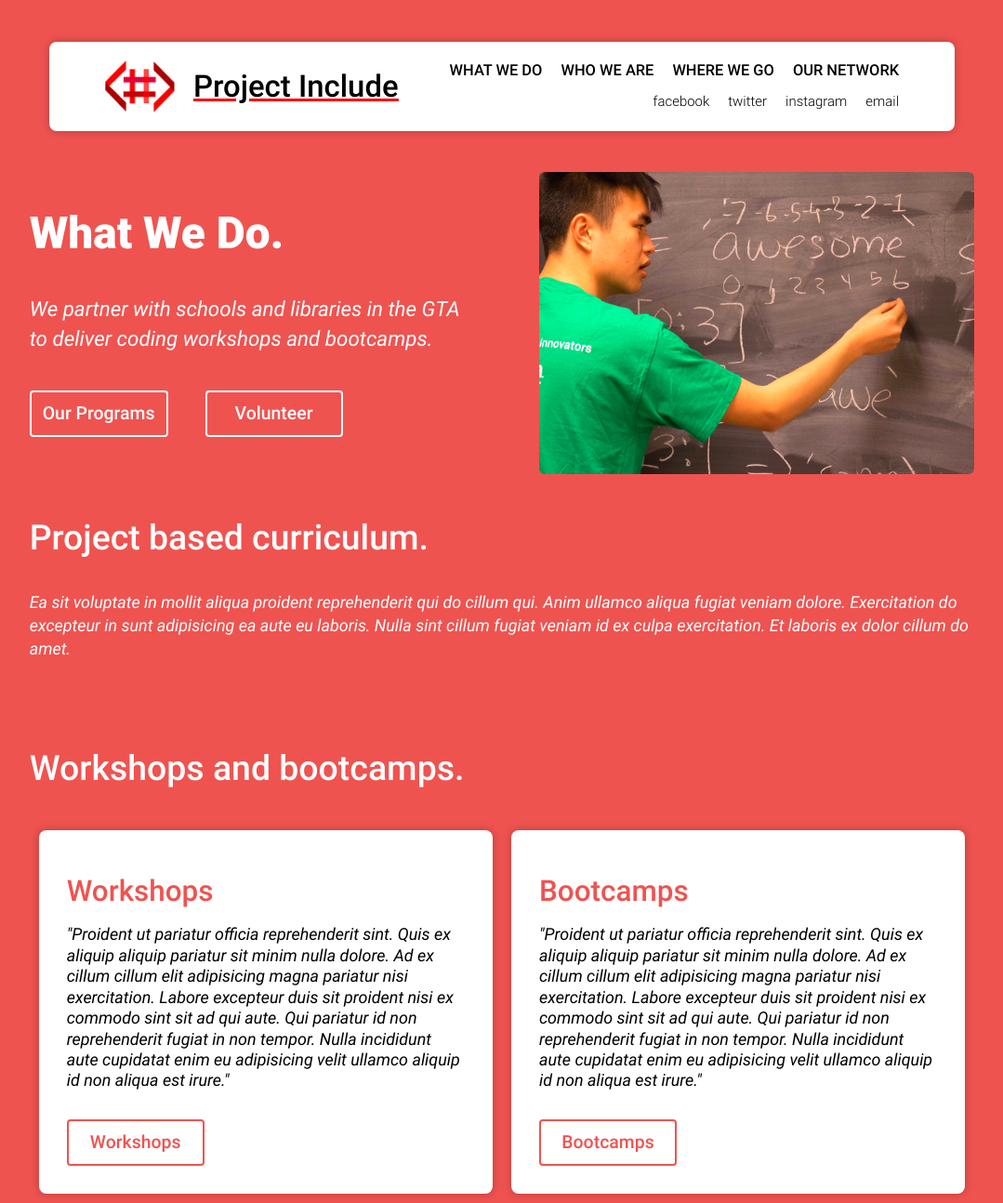
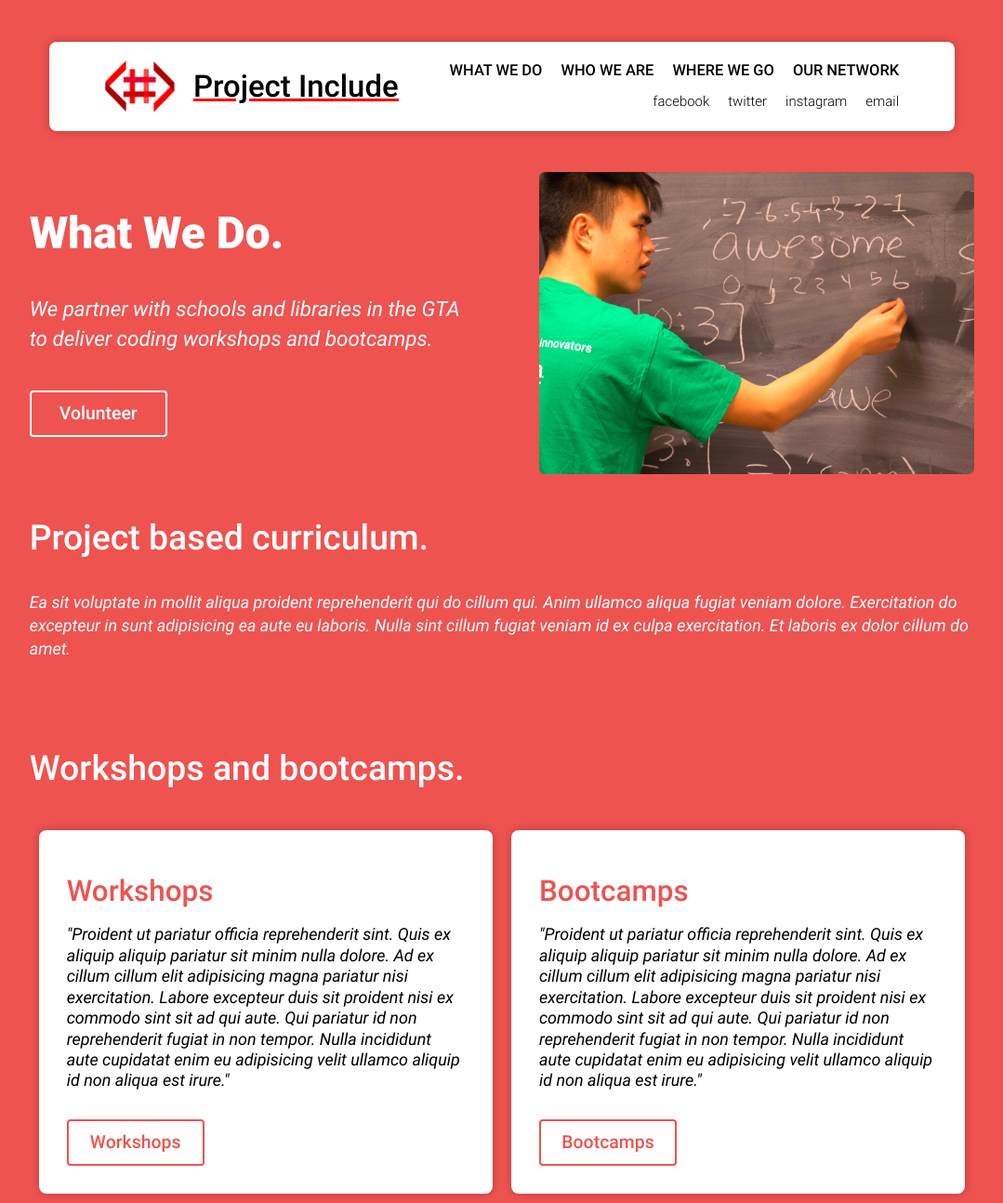
Before and after one commit to ShabazBadshah/project-include-site, a Jekyll site: the page built from services.html, in a window 1280 px wide and 1294 px high. Shown: the whole window at 93% size, without its empty margins (100-1179 px from the left). Built offline with Jekyll 4.4.1, drawn with Linux system fonts in a browser that asks for light colours.

```diff
--- a/index.html
+++ b/index.html
@@ -14,10 +14,10 @@ title: Project Include | Home
     info-text="We make coding fun and accessible for everyone, regardless of socio-economic class, race, or age."
 
     btn1-text="Our Programs"
-    btn1-link="/"
+    btn1-link="./services.html"
 
     btn2-text="Volunteer"
-    btn2-link="/" %}
+    btn2-link="https://goo.gl/forms/lFxMOM0XlL5six5C2" %}
 
 </div>
 
--- a/services.html
+++ b/services.html
@@ -13,11 +13,8 @@ title: Project Include | Services
 
     info-text="We partner with schools and libraries in the GTA to deliver coding workshops and bootcamps."
 
-    btn1-text="Our Programs"
-    btn1-link="/"
-
-    btn2-text="Volunteer"
-    btn2-link="/" %}
+    btn1-text="Volunteer"
+    btn1-link="https://goo.gl/forms/lFxMOM0XlL5six5C2" %}
 
 </div>
 
@@ -33,13 +30,13 @@ title: Project Include | Services
     <div class="single-column-container card">
       <h3 class="single-column-title color-project-include-salmon-red">Workshops</h3>
       <p class="single-column-text">"Proident ut pariatur officia reprehenderit sint. Quis ex aliquip aliquip pariatur sit minim nulla dolore. Ad ex cillum cillum elit adipisicing magna pariatur nisi exercitation. Labore excepteur duis sit proident nisi ex commodo sint sit ad qui aute. Qui pariatur id non reprehenderit fugiat in non tempor. Nulla incididunt aute cupidatat enim eu adipisicing velit ullamco aliquip id non aliqua est irure."</p>
-      <a href="/" class="btn-red">Workshops</a>
+      <a href="./workshops.html" class="btn-red">Workshops</a>
     </div>
 
     <div class="single-column-container card">
       <h3 class="single-column-title color-project-include-salmon-red">Bootcamps</h3>
       <p class="single-column-text">"Proident ut pariatur officia reprehenderit sint. Quis ex aliquip aliquip pariatur sit minim nulla dolore. Ad ex cillum cillum elit adipisicing magna pariatur nisi exercitation. Labore excepteur duis sit proident nisi ex commodo sint sit ad qui aute. Qui pariatur id non reprehenderit fugiat in non tempor. Nulla incididunt aute cupidatat enim eu adipisicing velit ullamco aliquip id non aliqua est irure."</p>
-      <a href="/" class="btn-red">Bootcamps</a>
+      <a href="./bootcamps.html" class="btn-red">Bootcamps</a>
     </div>
   </div>
 </div>
```
